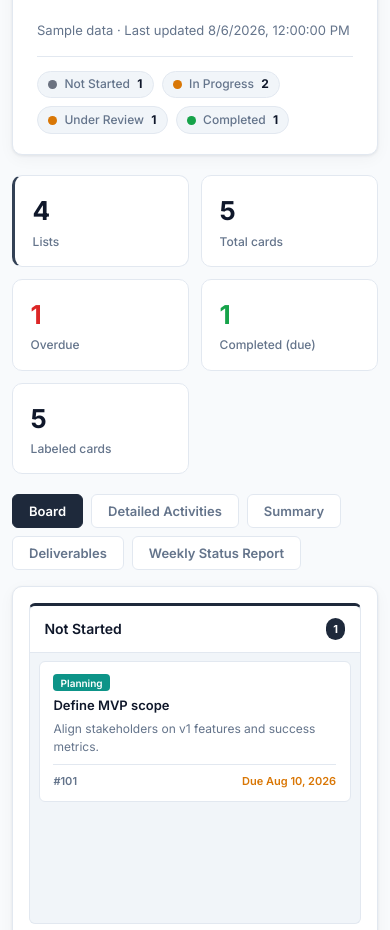
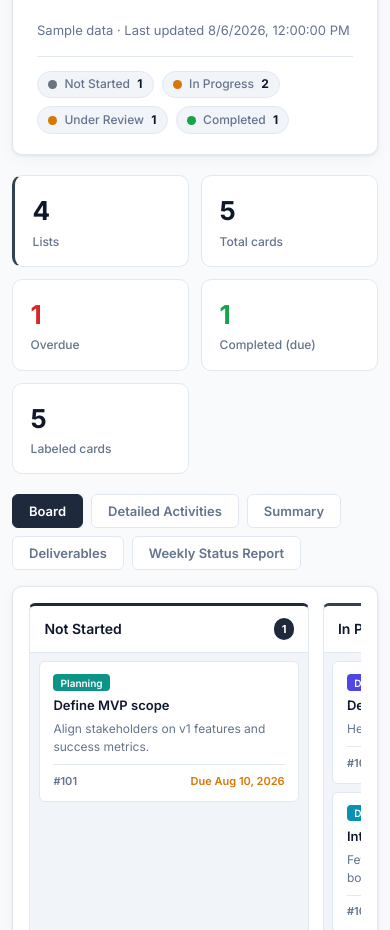
Before and after one commit to bsista05/Trello-to-PMO-Dashboard, a website: page index.html in a window 390 px wide. Shown: the part 170-1100 px from the top of the page. Drawn offline with Linux system fonts and the light colour scheme; no server answers.

Commit message:
Update styles.css
Lists to have same width

```diff
--- a/styling/styles.css
+++ b/styling/styles.css
@@ -240,10 +240,13 @@ body {
   gap: 0.85rem;
   overflow-x: auto;
   padding-bottom: 0.5rem;
+  width: 100%;
 }
 
 .column {
-  flex: 0 0 280px;
+  flex: 1 1 0;
+  min-width: 280px;
+  width: 0;
   background: var(--brand-surface-muted);
   border: 1px solid var(--brand-border);
   border-top: 3px solid var(--column-color, var(--brand-accent));
@@ -1104,7 +1107,7 @@ body {
   }
 
   .column {
-    flex: 0 0 85vw;
+    min-width: 280px;
     max-height: none;
   }
 }
```
